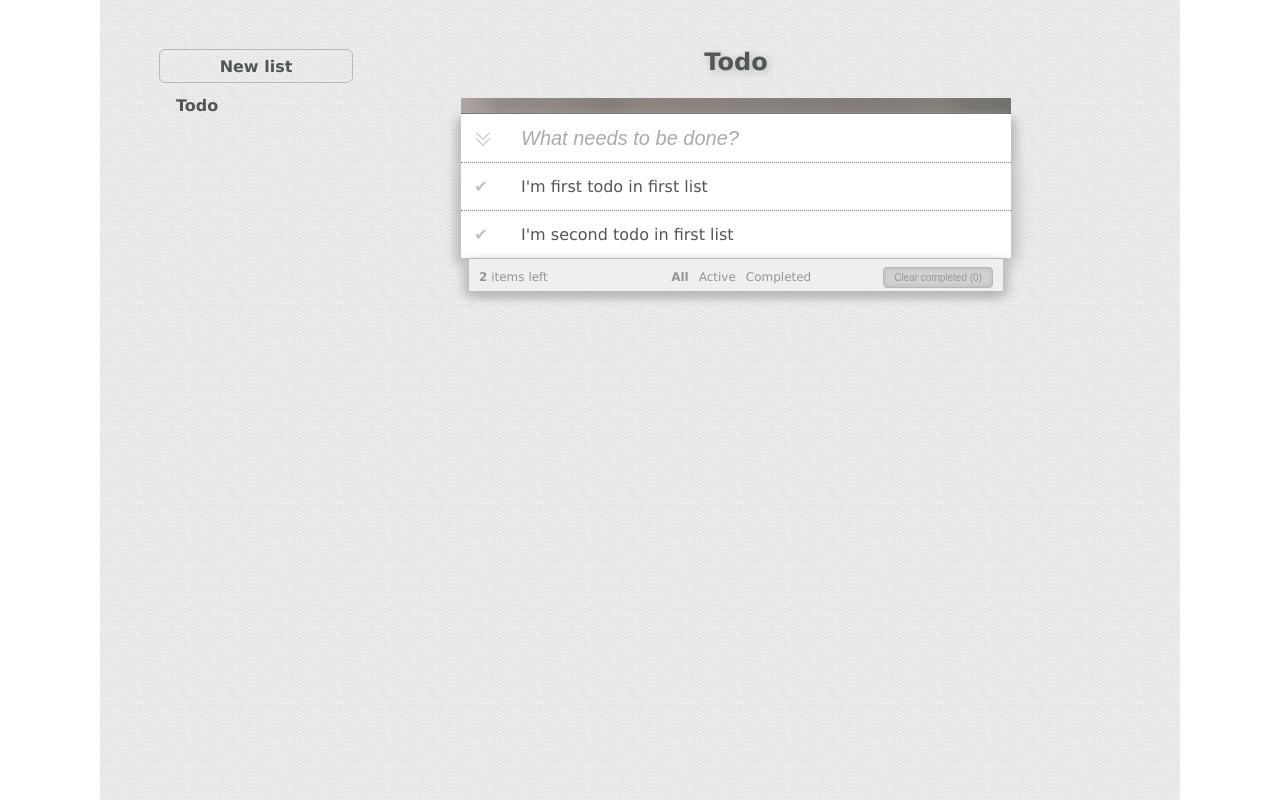
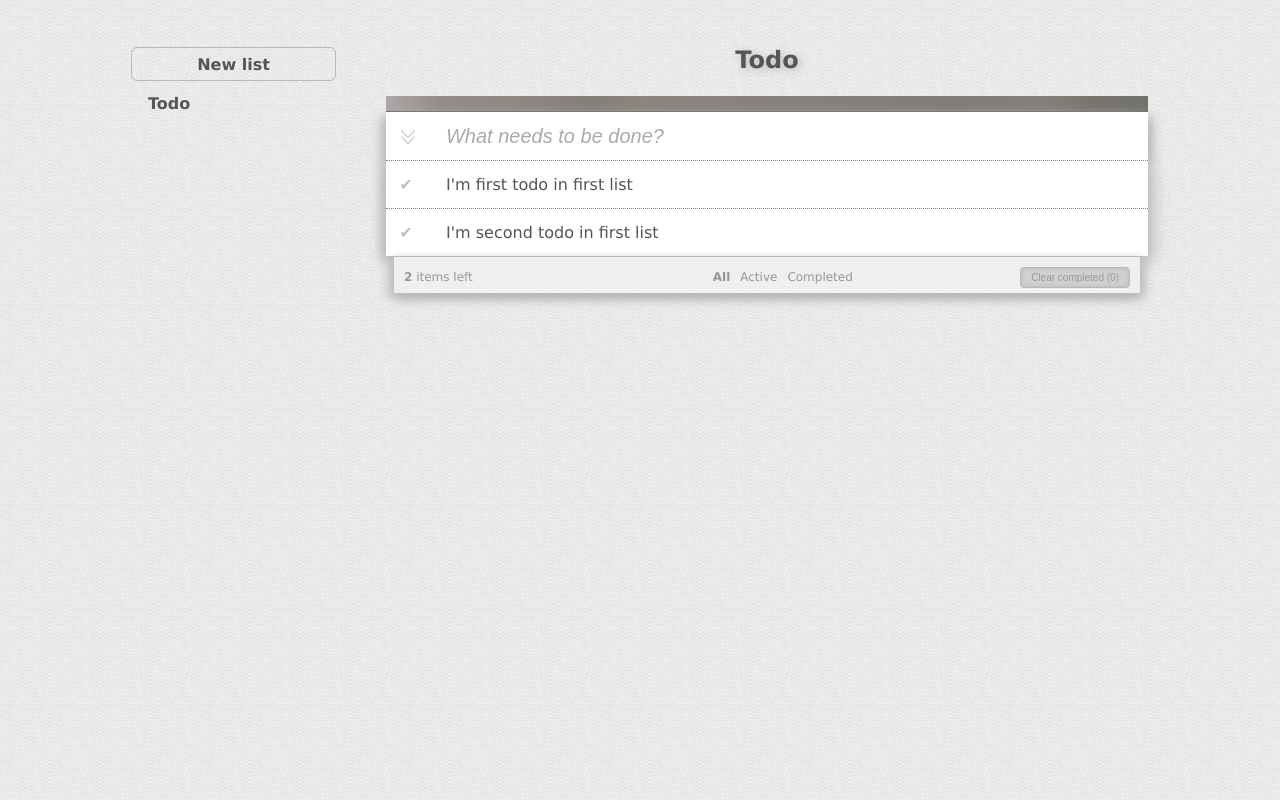
Before and after one commit to Shayol/vue-todo-list, a Vue app: page /lists/1 in a window 1280 px wide. Built offline with nearby package versions, Linux system fonts and the light colour scheme.

Commit message:
make mobile styles

```diff
--- a/src/App.vue
+++ b/src/App.vue
@@ -1,6 +1,5 @@
 <template>
-  <div id="app">
-    <div class="container page">
+  <div id="app" class="container page">
     <ul class="page__sidebar list">
       <button class="list__new-list" @click="makeNewList">New list</button>
       <router-link v-for="list in lists" v-bind:key="list.listId" class="list__link" :to="{ name: 'ListItem', params: { listId: list.listId}}" tag="li">
@@ -13,7 +12,6 @@
     </div>
   </div>
 
-  </div>
 </template>
 
 <script>
@@ -53,9 +51,9 @@ export default {
 @import "@/assets/scss/main.scss";
 .container {
   max-width: 1080px;
+  min-width: 320px;
   margin-left: auto;
   margin-right: auto;
-  padding: 60px 60px;
   background-image: url("./assets/img/background-textures.png");
 }
 
@@ -66,17 +64,22 @@ export default {
 }
 .page {
   display: flex;
-  padding-top: 50px;
-  height: 100vh;
+  height: 100%;
+  flex-direction: column;
+  padding: 8px;
+
+  &__sidebar {
+    display: block;
   }
-.page__sidebar {
-  flex-basis: 20%;
 }
+
 .page__main {
   flex-grow: 1;
 }
 
 .list {
+  display: flex;
+  flex-wrap: wrap;
   &__link {
     height: 16px;
     font-size: 16px;
@@ -105,4 +108,20 @@ export default {
 .router-link-active {
   color: $dark-brown;
 }
+
+@media (min-width: $tablet) {
+  .list {
+    display: block;
+  }
+  .page {
+    padding: 48px 2em 32px 2em;
+    flex-direction: row;
+    &__sidebar {
+      flex-basis: 20%;
+    }
+    &__main {
+      margin-left: 5%;
+    }
+  }
+}
 </style>
--- a/src/assets/scss/main.scss
+++ b/src/assets/scss/main.scss
@@ -6,7 +6,12 @@
     box-sizing: border-box;
 }
 
+html {
+    height: 100%;
+}
+
 body {
+    background-image: url('~@/assets/img/background-textures.png');
     font-family: Verdana;
-    height: 100vh;
+    min-height: 100%; // display: flex;
 }
--- a/src/components/ListItem.vue
+++ b/src/components/ListItem.vue
@@ -134,6 +134,9 @@ export default {
 <style lang="scss">
 @import "@/assets/scss/main.scss";
 .list {
+  &__item {
+    width: 100%;
+  }
   &__name-wrapper {
     height: 48px;
     display: flex;
@@ -183,10 +186,11 @@ export default {
   &__bottom {
     display: flex;
     justify-content: space-between;
+    flex-wrap: wrap;
     border-top: 1px solid $grey-border-color;
     color: #969696;
     align-items: center;
-    height: 33px;
+    // height: 33px;
     background-color: #efefef;
     padding: 4px 10px 0 10px;
     margin-left: 8px;
@@ -198,6 +202,11 @@ export default {
 
   &__number {
     font-size: 12px;
+    flex-basis: 50%;
+    order: 1;
+  }
+  &__filters {
+    flex-basis: 50%;
   }
   &__bold {
     font-weight: bold;
@@ -215,15 +224,14 @@ export default {
   }
 }
 .todos {
-  width: 550px;
   background-color: white;
   box-shadow: 5px 5px 15px $grey-border-color, -5px 5px 10px $grey-border-color;
+  width: 100%;
 }
 .filters {
   display: flex;
   height: 32px;
   align-items: center;
-  margin-right: -10%;
   &__link {
     text-decoration: none;
     margin-left: 10px;
@@ -238,4 +246,18 @@ export default {
     font-weight: bold;
   }
 }
+
+@media (min-width: $tablet) {
+  .list {
+    &__number {
+      font-size: 12px;
+      flex-basis: auto;
+      order: 0;
+    }
+    &__filters {
+      flex-basis: auto;
+      margin-right: -10%;
+    }
+  }
+}
 </style>
--- a/src/components/NewList.vue
+++ b/src/components/NewList.vue
@@ -25,3 +25,8 @@ export default {
   }
 };
 </script>
+<style lang="scss">
+.new-list {
+  width: 100%;
+}
+</style>
--- a/src/components/TodoItem.vue
+++ b/src/components/TodoItem.vue
@@ -70,6 +70,7 @@ export default {
     height: 48px;
     align-items: center;
     border-top: 1px dotted $brown-border-color;
+    width: 100%;
   }
   &__checked-wrapper {
     width: 40px;
--- a/src/main.js
+++ b/src/main.js
@@ -2,6 +2,8 @@
 import Vue from 'vue'
 import App from './App.vue'
 import router from './router'
+
+import img from './assets/img/background-textures.png';
 
 
 Vue.config.productionTip = false
```
Lines whose indentation alone changed are shown as unchanged.
